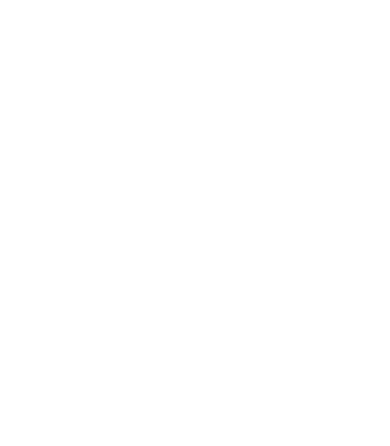
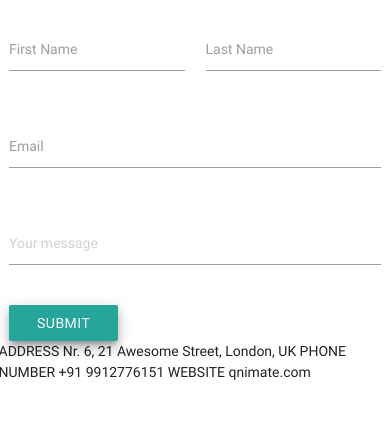
Before and after one commit to GeraldineCh/ProyectoMaterialize, a plain HTML site: page index.html in a window 390 px wide. Drawn offline with nearby package versions, Linux system fonts and the light colour scheme.

Commit message:
Formulario responsive

```diff
--- a/index.html
+++ b/index.html
@@ -13,6 +13,51 @@
     <body>
       <div class="container">
 
+        <div id="formulario" class=" row input-field col s12 m6">
+
+              <div class="row">
+
+                <form class="col s12">
+                  <div class="row">
+                    <div class="input-field col s6">
+                      <input id="first_name" type="text" class="validate">
+                      <label for="first_name">First Name</label>
+                    </div>
+                    <div class="input-field col s6">
+                      <input id="last_name" type="text" class="validate">
+                      <label for="last_name">Last Name</label>
+                    </div>
+                  </div>
+                  <div class="row">
+                    <div class="input-field col s12">
+                      <input id="email" type="email" class="validate">
+                      <label for="email">Email</label>
+                    </div>
+                  </div>
+                  <div class="row">
+                    <div class="input-field col s12">
+                        <input placeholder="Your message">
+                    </div>
+                  </div>
+                  <a class="waves-effect waves-light btn z-depth-4">SUBMIT</a>
+                </form>
+
+
+        <div id="info" class=" row col s12 m6">
+          <div class="row">
+            ADDRESS
+            Nr. 6, 21 Awesome Street, London, UK
+            PHONE NUMBER
+            +91 9912776151
+            WEBSITE
+            qnimate.com
+          </div>
+        </div>
+              </div>
+
+
+
+        </div>
 
 
       </div>
```
